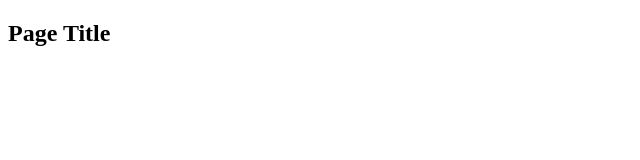
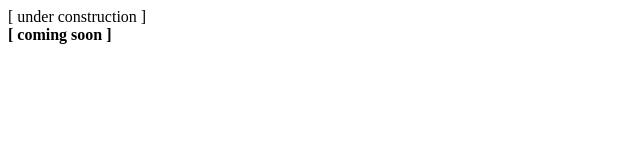
Before and after one commit to void52/void52.github.io, a plain HTML site: page index.html in a window 1280 px wide. Shown: the whole page, without its empty margins (0-640 px from the left). Drawn offline with Linux system fonts and the light colour scheme.

Commit message:
Update index.html

```diff
--- a/index.html
+++ b/index.html
@@ -2,18 +2,14 @@
 <html xmlns="http://www.w3.org/1999/xhtml" xml:lang="en" lang="en">
 <head>
 	<meta http-equiv="Content-Type" content="text/html; charset=utf-8" />
-	<title>Page Title: Site Name</title>
+	<title>[ void52 ]</title>
 </head>
 <body>
-<div id="page">
-	<div id="content">
-		<div id="main">
-			<h2>Page Title</h2>
-		</div>
-		<div id="supporting">
-    </div>
-	</div>
-</div
+ <div id="outer">
+ <div id="inner">
+ <div id="origin">[ under construction ]</div>
+ <div id="mirror"><b>[ coming soon ]</b></div>
+ </div>
+ </div>
 </body>
-
-  </html>
+</html>
```
